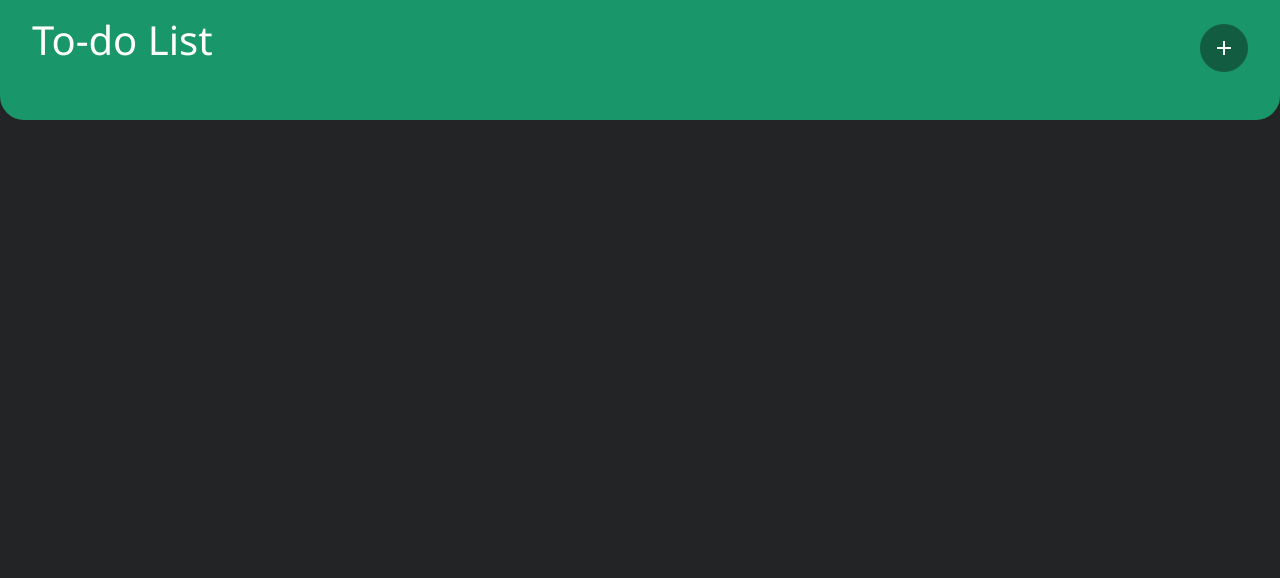
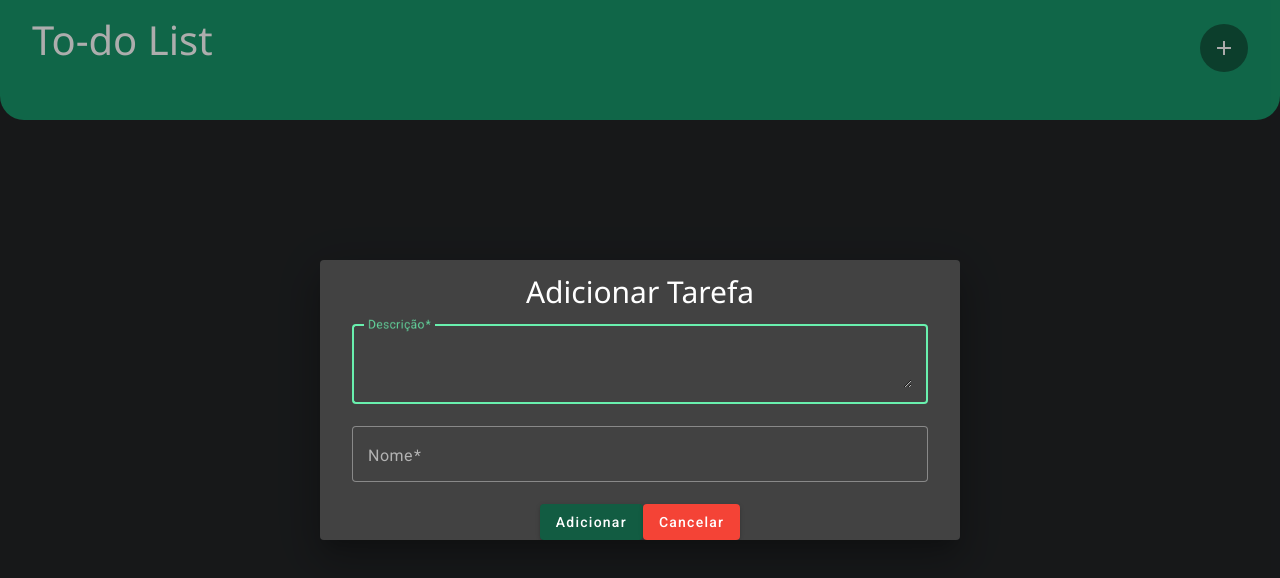
Before and after one commit to FabricioAndrade39/To-do-list-Material-Designer, an Angular app: page / in a window 1280 px wide. Both pictures are taken after a click on the button "add". Shown: the top 578 px of the page. Built offline with nearby package versions, Linux system fonts and the light colour scheme.

Commit message:
Implementando modal usando Angular Material

```diff
--- a/src/app/components/header/header.component.ts
+++ b/src/app/components/header/header.component.ts
@@ -1,9 +1,10 @@
-import { Component } from '@angular/core';
+import { Component, inject } from '@angular/core';
 import { CommonModule } from '@angular/common';
 import { MatButtonModule } from '@angular/material/button';
 import { MatDividerModule } from '@angular/material/divider';
 import { MatIconModule } from '@angular/material/icon';
-import { MatDialogModule } from '@angular/material/dialog';
+import { MatDialog, MatDialogModule } from '@angular/material/dialog';
+import { TodoFormComponent } from '../todo-form/todo-form.component';
 
 @Component({
   selector: 'app-header',
@@ -19,8 +20,11 @@ import { MatDialogModule } from '@angular/material/dialog';
   styleUrls: [],
 })
 export class HeaderComponent {
-
+  private dialogService = inject(MatDialog);
   handleOpenModal(): void {
-    alert('Adiciona nova tarefa');
+    this.dialogService.open(TodoFormComponent, {
+      width: '50vw',
+      maxHeight: '80vh',
+    })
   }
 }
--- a/src/app/components/todo-form/todo-form.component.html
+++ b/src/app/components/todo-form/todo-form.component.html
@@ -26,7 +26,7 @@
       <button mat-raised-button class="todo_form_sucess_btn" type="submit">
         Adicionar
       </button>
-      <button mat-raised-button color="warn" type="button">
+      <button mat-raised-button color="warn" type="button" (click)="handleCloseModal()">
         Cancelar
       </button>
     </div>
--- a/src/app/components/todo-form/todo-form.component.ts
+++ b/src/app/components/todo-form/todo-form.component.ts
@@ -7,6 +7,8 @@ import { MatFormFieldModule } from '@angular/material/form-field';
 import { MatInputModule } from '@angular/material/input';
 import { TodoSignalsService } from 'src/app/services/todo-signals.service';
 import { Todo } from 'src/app/models/model/todo.model';
+import { MatDialogModule, MatDialogRef } from '@angular/material/dialog';
+import { HeaderComponent } from '../header/header.component';
 
 @Component({
   selector: 'app-todo-form',
@@ -19,12 +21,14 @@ import { Todo } from 'src/app/models/model/todo.model';
     MatCardModule,
     MatFormFieldModule,
     MatInputModule,
+    MatDialogModule,
   ],
   templateUrl: './todo-form.component.html',
   styleUrls: [],
 })
 export class TodoFormComponent {
   private todosSignalsService = inject(TodoSignalsService);
+  private dialogRefService = inject(MatDialogRef<HeaderComponent>);
   public allTodos = this.todosSignalsService.todosState();
 
   public todosForm = new FormGroup({
@@ -40,6 +44,10 @@ export class TodoFormComponent {
       const done = false;
 
       this.todosSignalsService.updateTodos({id, title, description, done});
+      this.dialogRefService.close();
     }
   }
+  public handleCloseModal(): void {
+    this.dialogRefService.close();
+  }
 }
```
